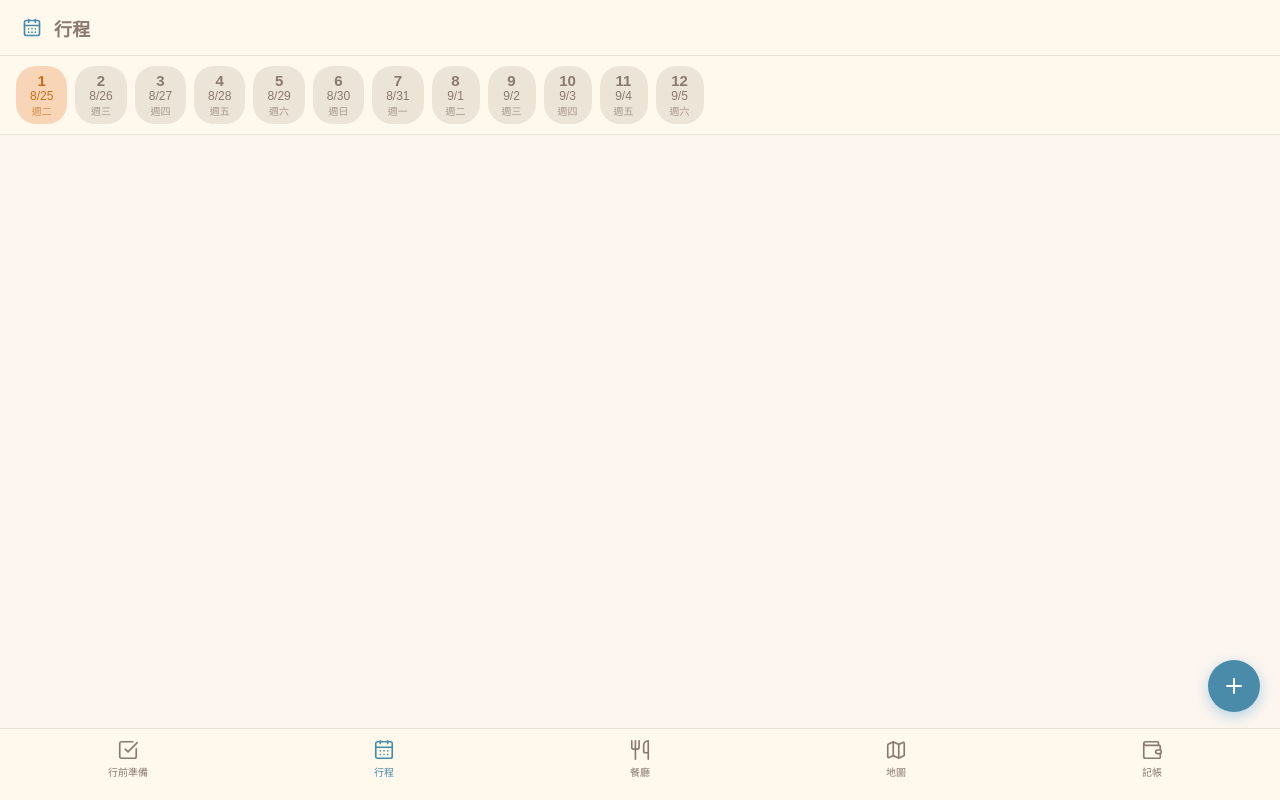
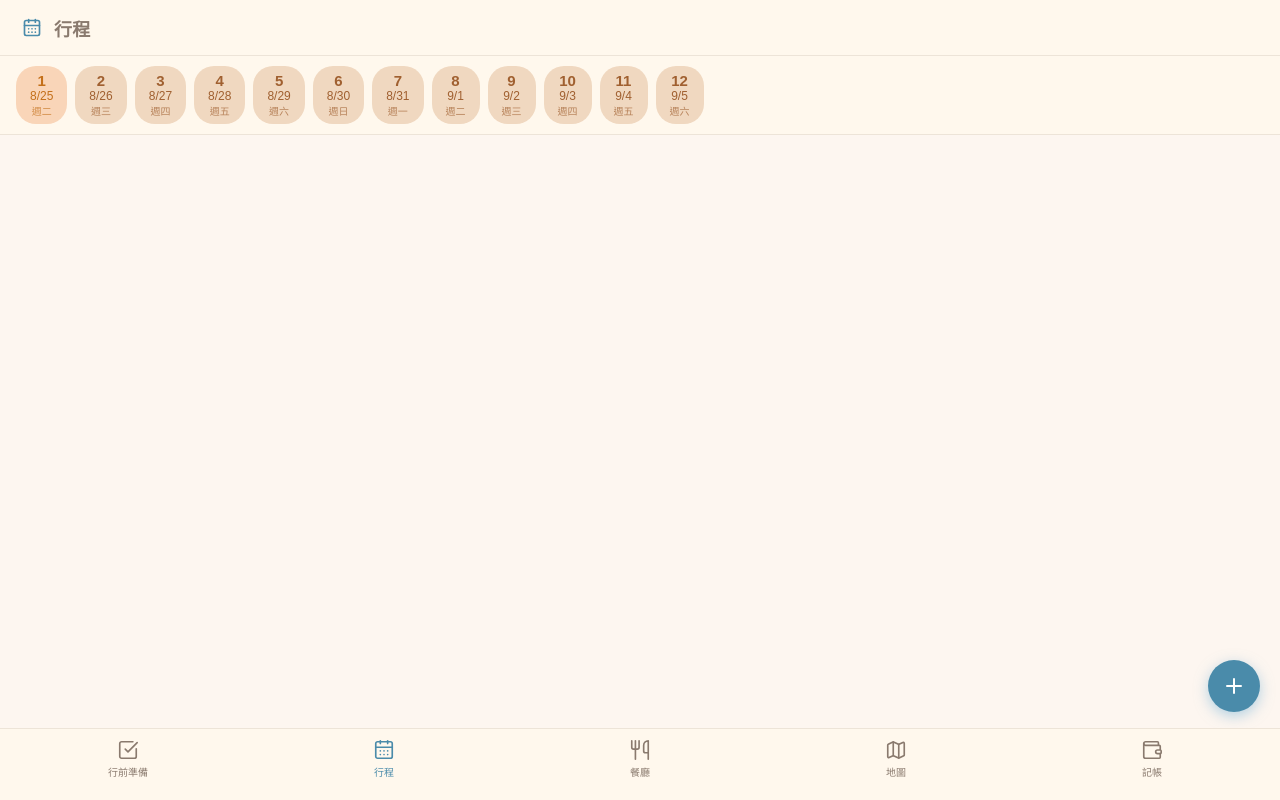
Before and after one commit to Yu-Yun-Chen/los-angeles-travel-application, a plain HTML site: page index.html in a window 1280 px wide. Both pictures are taken after a click on the button "行程". Drawn offline with nearby package versions, Linux system fonts and the light colour scheme; no server answers.

Commit message:
Day chip unselected color: #F0D8C0

```diff
--- a/index.html
+++ b/index.html
@@ -45,7 +45,7 @@
     });
   </script>
 
-  <link rel="stylesheet" href="style.css?v=17" />
+  <link rel="stylesheet" href="style.css?v=18" />
 </head>
 <body>
   <!-- 頁面容器 -->
--- a/style.css
+++ b/style.css
@@ -464,10 +464,10 @@ a.flight-row:active { background: rgba(0,0,0,0.03); }
   padding: 6px 14px;
   border-radius: 20px;
   border: none;
-  background: var(--border);
+  background: #F0D8C0;
   cursor: pointer;
   font-size: 12px;
-  color: var(--text-sub);
+  color: #A06030;
   font-weight: 500;
   white-space: nowrap;
   transition: background 0.2s, color 0.2s;
```
